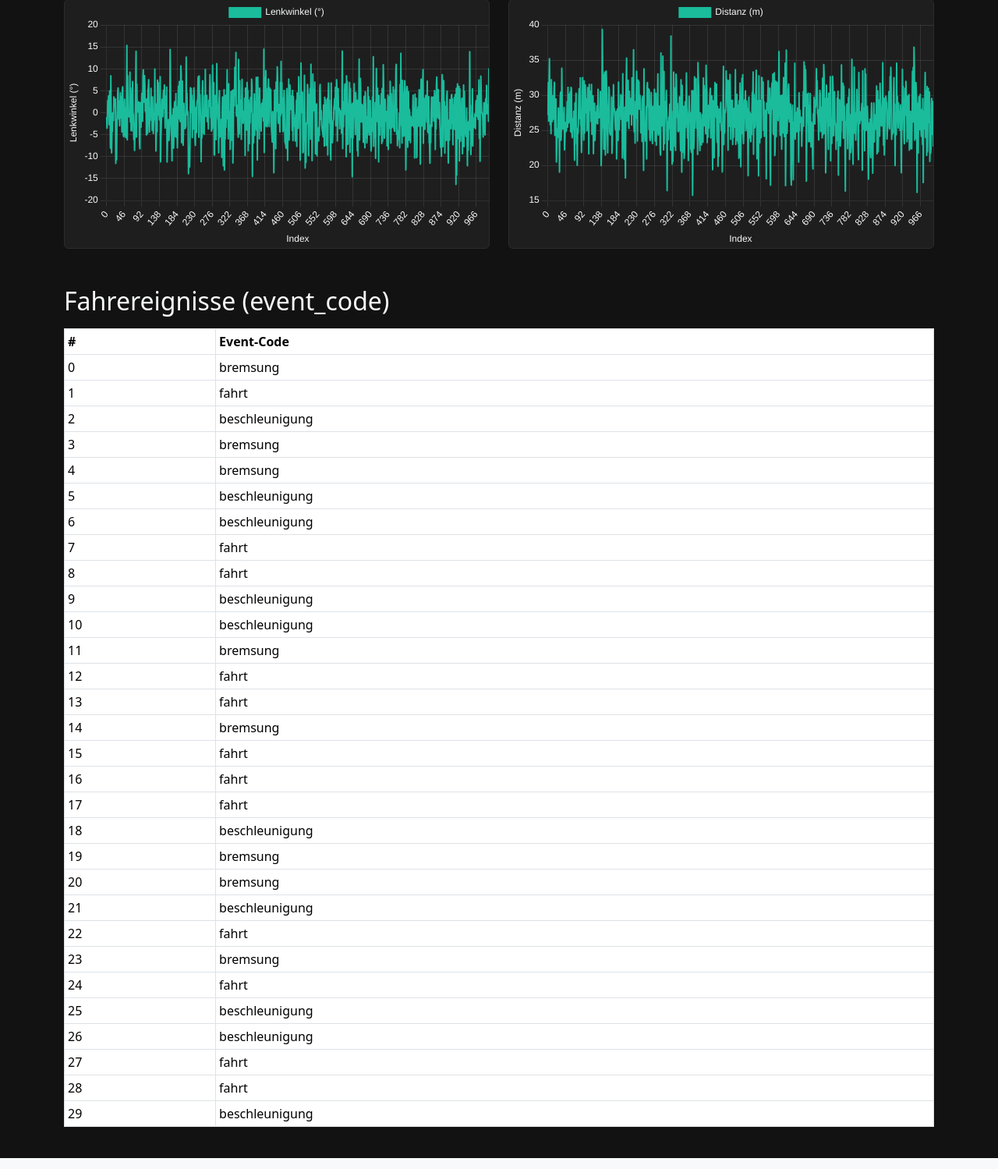
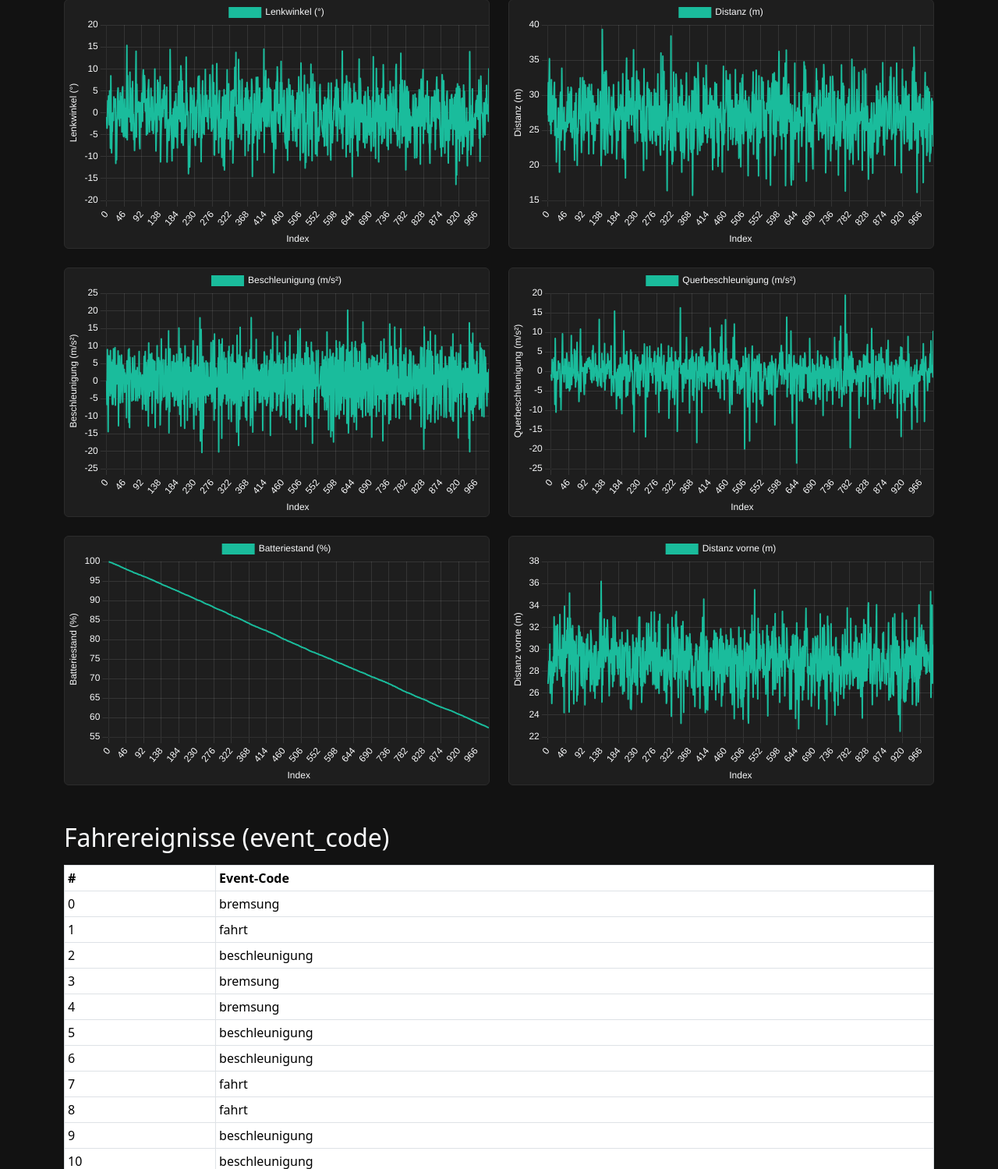
Before and after one commit to Exekutiveone/Artemis-Java, a Flask app: page / in a window 1280 px wide. Shown: the part 473-1972 px from the top of the page at 78% size. Run offline with Flask 3, Linux system fonts and the light colour scheme.

Commit message:
Initialer Commit

```diff
--- a/app.py
+++ b/app.py
@@ -10,19 +10,21 @@ def load_series():
     df = pd.read_csv(CSV_PATH)
     idx = list(range(len(df)))
     return idx, {
-        "speed":      df["speed_m_s"].tolist(),
-        "rpm":        df["rpm"].tolist(),
-        "steering":   df["steering_deg"].tolist(),
-        "distance":   df["distance_m"].tolist(),
-        "event":      df["event_code"].tolist(),  # ← Fehlerquelle behoben
-        "accel":      df["accel_m_s2"].tolist(),
-        "battery":    df["battery_pct"].tolist()
+        "speed": df["speed_m_s"].tolist(),
+        "rpm": df["rpm"].tolist(),
+        "steering": df["steering_deg"].tolist(),
+        "distance": df["distance_m"].tolist(),
+        "accel": df["speed_m_s"].diff().fillna(0).tolist(),
+        "lateral_acc": df["lateral_acc_m_s2"].tolist(),
+        "battery": df["battery_pct"].tolist(),
+        "distance_front": df["distance_front_m"].tolist(),
+        "event": df["event_code"].tolist()
     }
 
 @app.route("/")
 def index():
     idx, series = load_series()
-    return render_template("index.html", idx=idx, series=series)
+    return render_template("chart.html", idx=idx, series=series)
 
 if __name__ == "__main__":
     app.run(debug=True)
--- a/templates/chart.html
+++ b/templates/chart.html
@@ -2,7 +2,7 @@
 <html lang="de">
 <head>
   <meta charset="utf-8">
-  <title>{{ title }}</title>
+  <title>Drive-Data – Fahrtanalyse</title>
   <link rel="stylesheet"
         href="https://cdn.jsdelivr.net/npm/bootstrap@5.3.3/dist/css/bootstrap.min.css">
   <script src="https://cdn.jsdelivr.net/npm/chart.js"></script>
@@ -11,42 +11,77 @@
       background: #121212;
       color: #f8f9fa;
     }
-    #wrapper {
-      max-width: 1000px;
-      margin: 40px auto;
+    .chart-box {
+      height: 320px;
     }
     canvas {
       width: 100% !important;
-      height: 500px !important;
+      height: 100% !important;
     }
     .card {
       background: #1e1e1e;
       border: 1px solid #2c2c2c;
     }
-    .card-title {
+    h1, p {
+      color: #f8f9fa;
+    }
+    table {
+      background-color: #1e1e1e;
+      color: #f8f9fa;
+    }
+    th, td {
       color: #f8f9fa;
     }
   </style>
 </head>
 <body>
-  <div id="wrapper" class="card shadow-sm">
-    <div class="card-body">
-      <h3 class="card-title mb-4">{{ title }}</h3>
-      <canvas id="chart"></canvas>
+  <div class="container py-4">
+    <h1 class="mb-2">Fahrtanalyse</h1>
+    <p class="mb-4">Zeitreihenübersicht aller Sensorkanäle einer simulierten Fahrt.</p>
+
+    <div class="row g-4">
+      <div class="col-md-6"><div class="card chart-box"><canvas id="speed"></canvas></div></div>
+      <div class="col-md-6"><div class="card chart-box"><canvas id="rpm"></canvas></div></div>
+      <div class="col-md-6"><div class="card chart-box"><canvas id="steering"></canvas></div></div>
+      <div class="col-md-6"><div class="card chart-box"><canvas id="distance"></canvas></div></div>
+      <div class="col-md-6"><div class="card chart-box"><canvas id="accel"></canvas></div></div>
+      <div class="col-md-6"><div class="card chart-box"><canvas id="lateral_acc"></canvas></div></div>
+      <div class="col-md-6"><div class="card chart-box"><canvas id="battery"></canvas></div></div>
+      <div class="col-md-6"><div class="card chart-box"><canvas id="distance_front"></canvas></div></div>
+    </div>
+
+    <div class="mt-5">
+      <h2 class="mb-3">Fahrereignisse (event_code)</h2>
+      <table class="table table-bordered table-sm">
+        <thead>
+          <tr>
+            <th>#</th>
+            <th>Event-Code</th>
+          </tr>
+        </thead>
+        <tbody>
+          {% for e in series.event[:30] %}
+          <tr>
+            <td>{{ loop.index0 }}</td>
+            <td>{{ e }}</td>
+          </tr>
+          {% endfor %}
+        </tbody>
+      </table>
     </div>
   </div>
 
   <script>
     const labels = {{ idx|tojson|safe }};
-    const points = {{ data|tojson|safe }};
+    const s = {{ series|tojson|safe }};
 
-    new Chart(document.getElementById('chart'), {
+    const baseOptions = (label, data) => ({
       type: 'line',
       data: {
         labels: labels,
         datasets: [{
-          label: '{{ y_label }}',
-          data: points,
+          label: label,
+          data: data,
           borderColor: '#1abc9c',
           backgroundColor: '#1abc9c',
           borderWidth: 2,
@@ -66,7 +101,7 @@
             grid: { color: 'rgba(255,255,255,0.1)' }
           },
           y: {
-            title: { display: true, text: '{{ y_label }}', color: '#f8f9fa' },
+            title: { display: true, text: label, color: '#f8f9fa' },
             ticks: { color: '#f8f9fa' },
             grid: { color: 'rgba(255,255,255,0.1)' }
           }
@@ -76,6 +111,15 @@
         }
       }
     });
+
+    new Chart(document.getElementById('speed'),         baseOptions('Geschwindigkeit (m/s)',         s.speed));
+    new Chart(document.getElementById('rpm'),           baseOptions('RPM',                           s.rpm));
+    new Chart(document.getElementById('steering'),      baseOptions('Lenkwinkel (°)',                s.steering));
+    new Chart(document.getElementById('distance'),      baseOptions('Distanz (m)',                   s.distance));
+    new Chart(document.getElementById('accel'),         baseOptions('Beschleunigung (m/s²)',         s.accel));
+    new Chart(document.getElementById('lateral_acc'),   baseOptions('Querbeschleunigung (m/s²)',     s.lateral_acc));
+    new Chart(document.getElementById('battery'),       baseOptions('Batteriestand (%)',             s.battery));
+    new Chart(document.getElementById('distance_front'),baseOptions('Distanz vorne (m)',             s.distance_front));
   </script>
 </body>
 </html>
```
